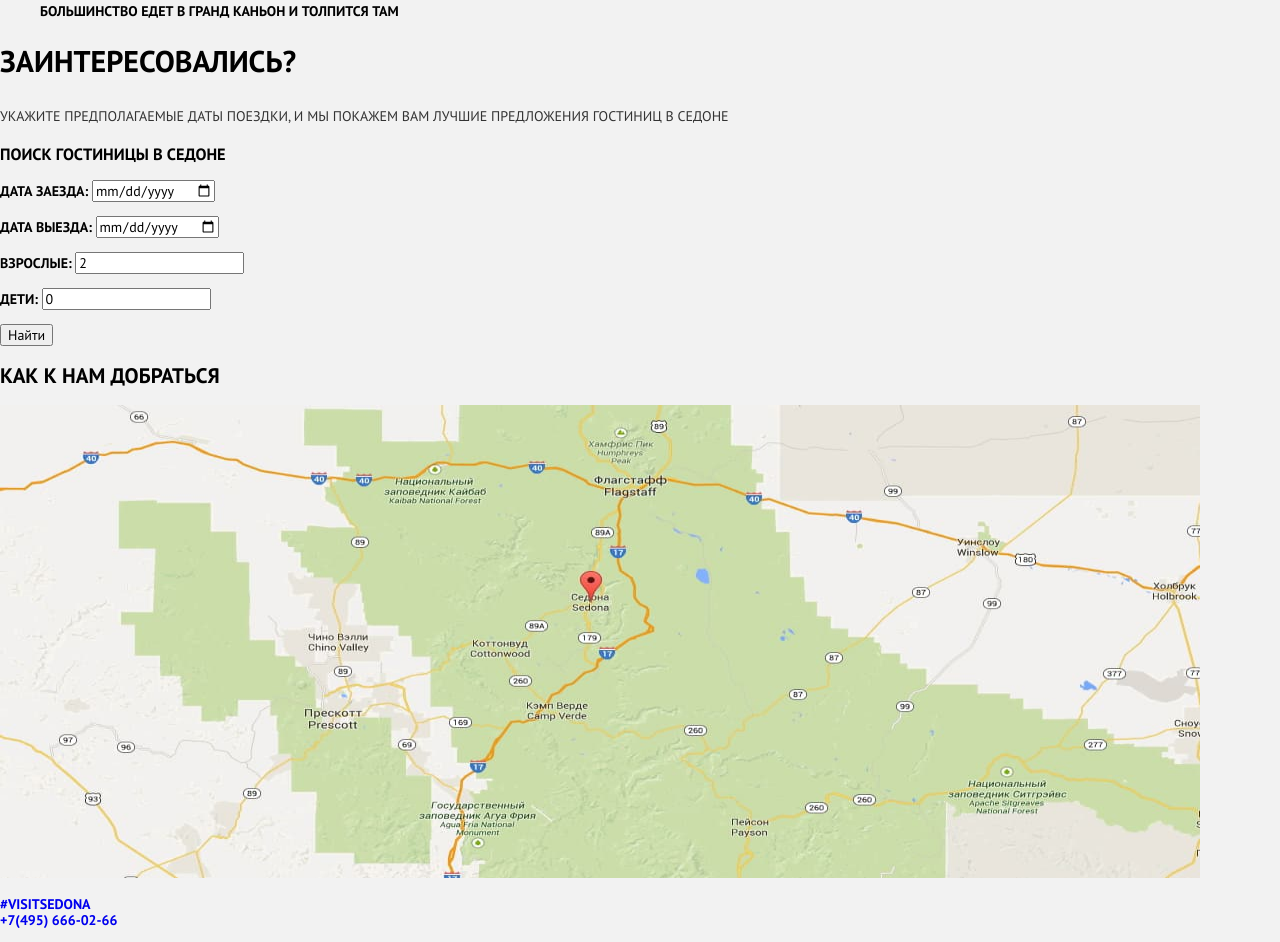
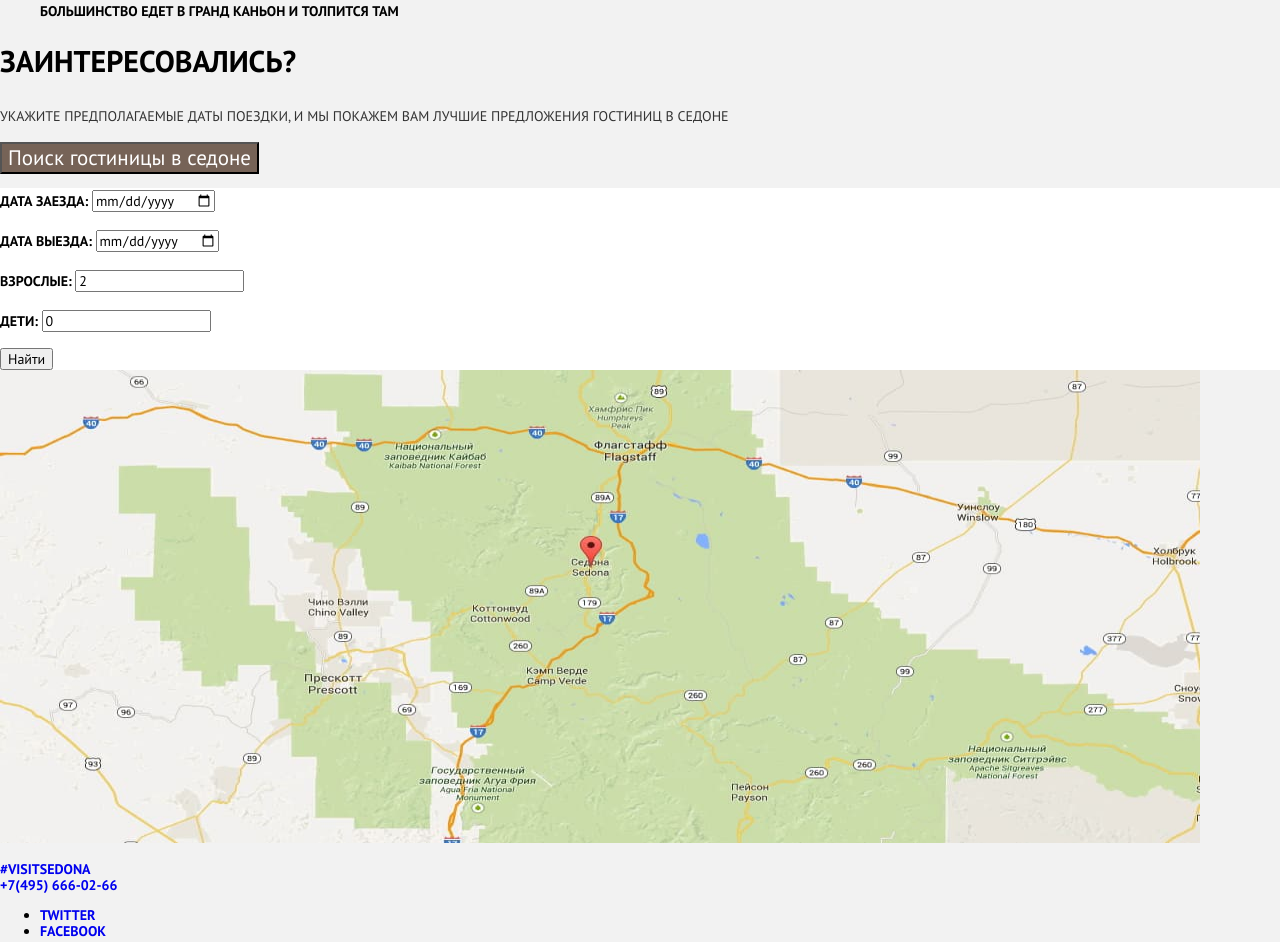
Before and after one commit to klaid87/480757-sedona-27, a plain HTML site: page index.html in a window 1280 px wide. Shown: the part 1736-2678 px from the top of the page. Drawn offline with Linux system fonts and the light colour scheme.

Commit message:
Изменил заголовок поиска отеля на кнопку, остановился на стилизации формы

```diff
--- a/css/style.css
+++ b/css/style.css
@@ -58,6 +58,10 @@ img {
   color: #81b3d2;
 }
 
+.menu-list a:active {
+  color: #cacaca;
+}
+
 /* ----------------------------Main------------------------------------- */
 
 .greeting {
@@ -87,3 +91,28 @@ img {
   font-weight: 400;
   color: #333333;
 }
+
+.button-search {
+  font-size: 21px;
+  line-height: 26px;
+  color: #ffffff;
+  background-color: #766357;
+}
+
+.button-search:hover,
+.button-search:focus {
+  background-color: #604e43;
+}
+
+.button-search:active {
+  background-color: #503e33;
+  color: #928a85;
+}
+
+.feedback-form {
+  background-color: #ffffff;
+}
+
+.feedback-signature {
+  line-height: 26px;
+}
--- a/index.html
+++ b/index.html
@@ -84,29 +84,29 @@
       <h2 class="feedback-heading">Заинтересовались?</h2>
       <p class="feedback-text">Укажите предполагаемые даты поездки,
         и мы покажем вам лучшие предложения гостиниц в седоне</p>
-      <h3 class="feedback-subheading">Поиск гостиницы в седоне</h3>
+      <button class="button-search" type="button">Поиск гостиницы в седоне</button>
       <form class="feedback-form" action="https://echo.htmlacademy.ru" method="post">
         <p>
-          <label for="check-in">Дата заезда:</label>
-          <input id="check-in" type="date" name="date-check-in" value="24 апреля 2017">
+          <label class="feedback-signature" for="check-in">Дата заезда:</label>
+          <input id="check-in" class="feedback-field" type="date" name="date-check-in" value="24 апреля 2017">
         </p>
         <p>
-          <label for="check-out">Дата выезда:</label>
-          <input id="check-out" type="date" name="date-check-out" value="4 июля 2017">
+          <label class="feedback-signature" for="check-out">Дата выезда:</label>
+          <input id="check-out" class="feedback-field" type="date" name="date-check-out" value="4 июля 2017">
         </p>
         <p>
-          <label for="adults">Взрослые:</label>
-          <input id="adults" type="number" name="adults-amount" value="2">
+          <label class="feedback-signature" for="adults">Взрослые:</label>
+          <input id="adults" class="feedback-field" type="number" name="adults-amount" value="2">
         </p>
         <p>
-          <label for="children">Дети:</label>
-          <input id="children" type="number" name="children-amount" value="0">
+          <label class="feedback-signature" for="children">Дети:</label>
+          <input id="children" class="feedback-field" type="number" name="children-amount" value="0">
         </p>
         <button type="submit">Найти</button>
       </form>
     </section>
     <section>
-      <h2>Как к нам добраться</h2>
+      <h2 class="visually-hidden">Как к нам добраться</h2>
       <img src="img/map/map.jpg" width="1200" height="473" alt="Карта">
     </section>
   </main>
```
